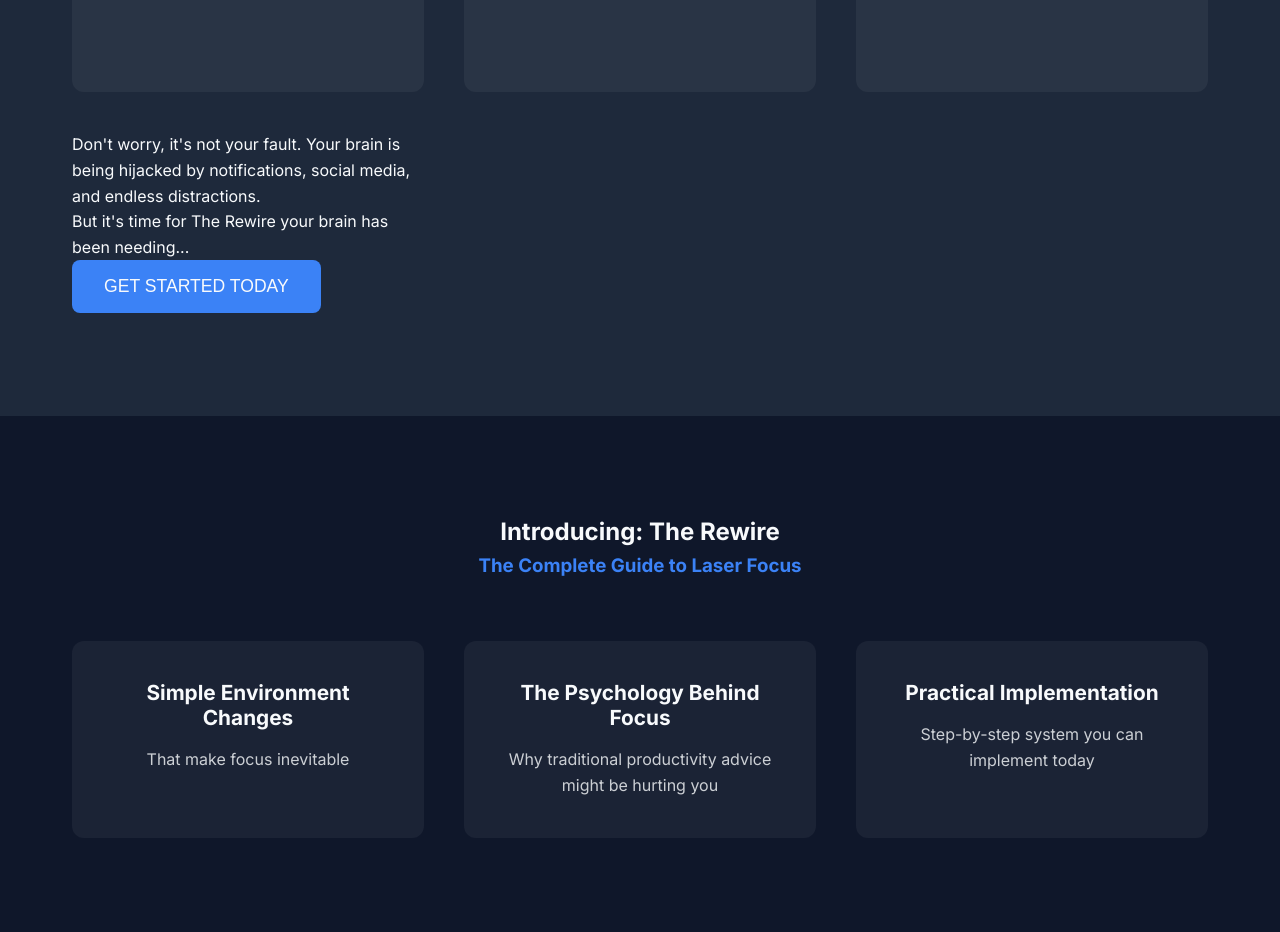
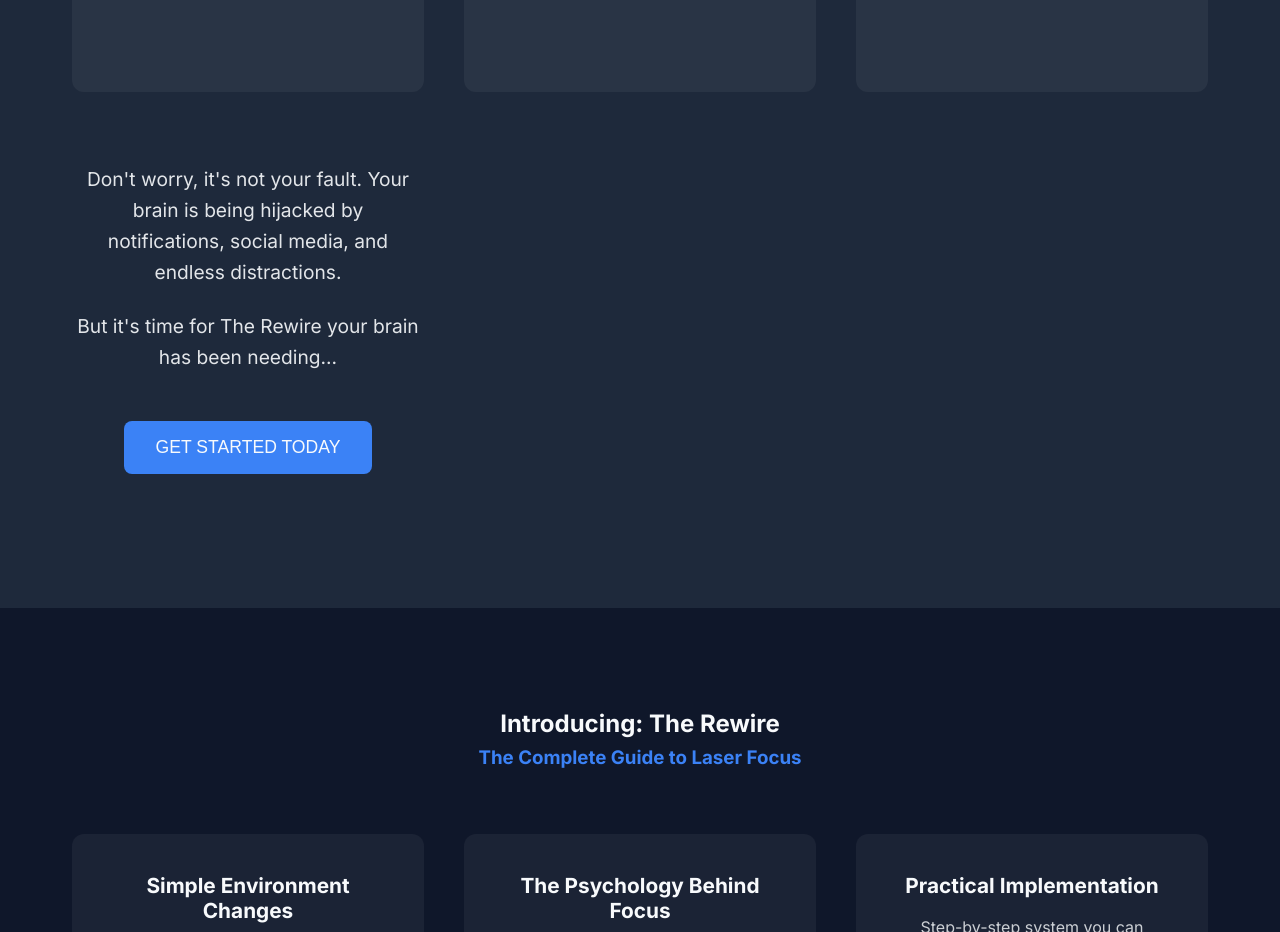
Before and after one commit to dsharpey/findex.html, a plain HTML site: page index.html in a window 1280 px wide. Shown: the part 2700-3632 px from the top of the page. Drawn offline with Linux system fonts and the light colour scheme.

Commit message:
Update index.html

```diff
--- a/index.html
+++ b/index.html
@@ -262,6 +262,23 @@
             margin: 0 auto;
             margin-bottom: 4rem;
         }
+
+        .reassurance-message {
+    text-align: center;
+    margin: 0 auto;
+    padding: 2rem 0; /* Vertical padding only */
+}
+
+.reassurance-message p {
+    font-size: 1.2rem;
+    opacity: 0.9;
+    margin-bottom: 1.5rem;
+    line-height: 1.6;
+}
+
+.reassurance-message .cta-button {
+    margin-top: 1.5rem; /* Add space between text and button */
+}
 
         /* Solution Section */
         .solution {
```
